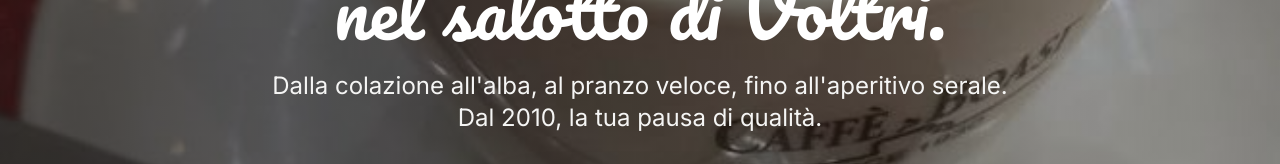
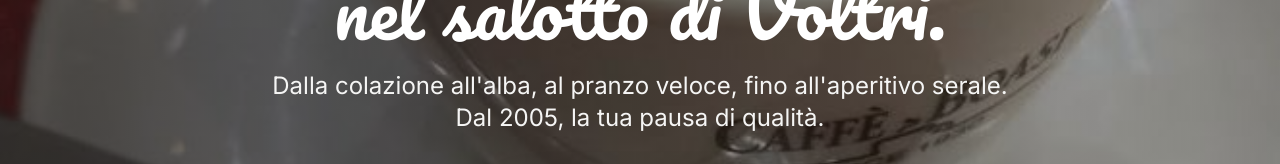
Before and after one commit to mtt92/riell-caffe, a Next.js app: page / in a window 1280 px wide. Shown: the part 392-556 px from the top of the page. Built offline with nearby package versions, Linux system fonts and the light colour scheme.

Commit message:
Update page.tsx

```diff
--- a/src/app/page.tsx
+++ b/src/app/page.tsx
@@ -216,7 +216,7 @@ export default function RiellCafePage() {
             className="text-lg md:text-xl lg:text-2xl mb-8 max-w-3xl mx-auto leading-relaxed text-stone-100"
           >
             Dalla colazione all'alba, al pranzo veloce, fino all'aperitivo serale.<br />
-            Dal 2010, la tua pausa di qualità.
+            Dal 2005, la tua pausa di qualità.
           </motion.p>
 
           <motion.button
```
